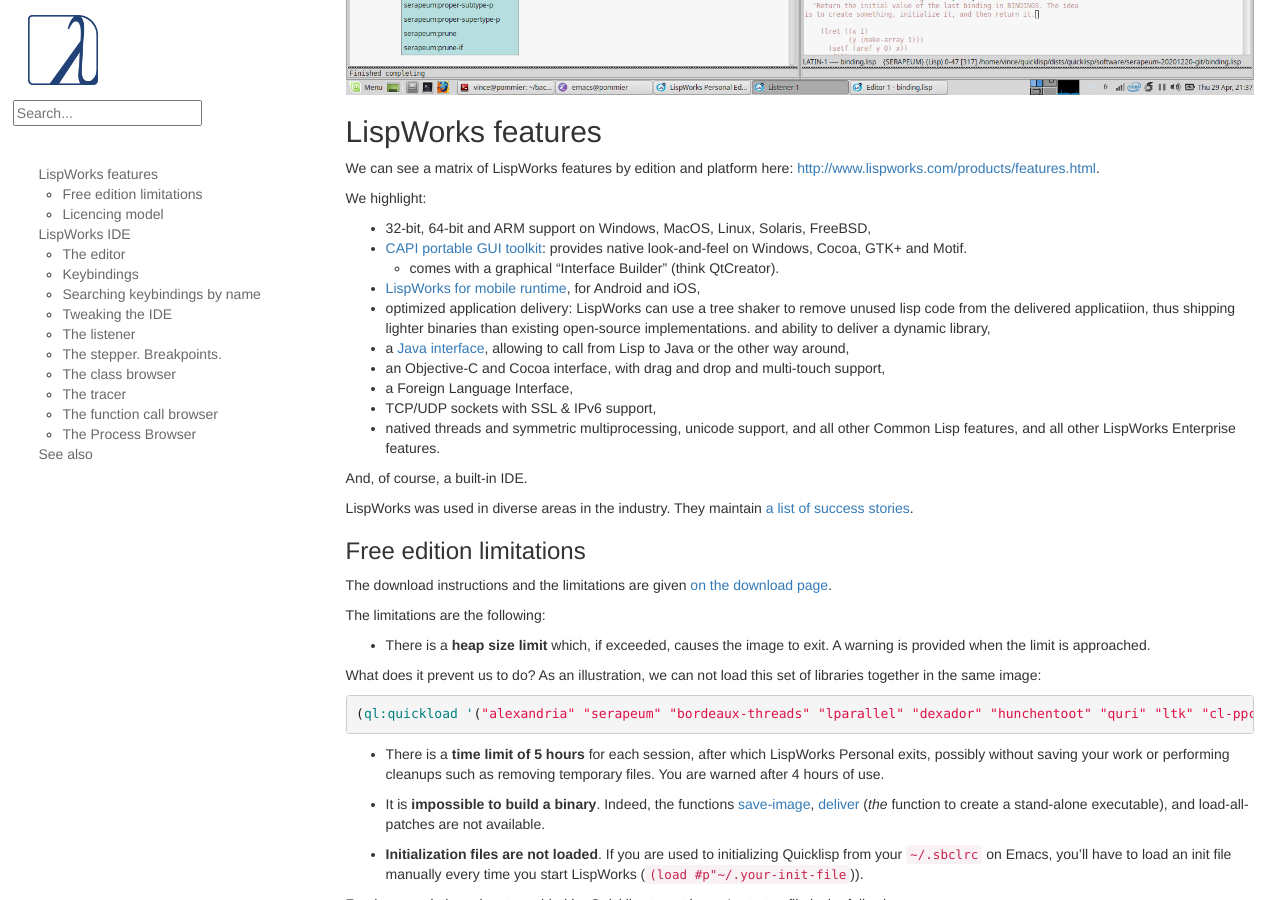
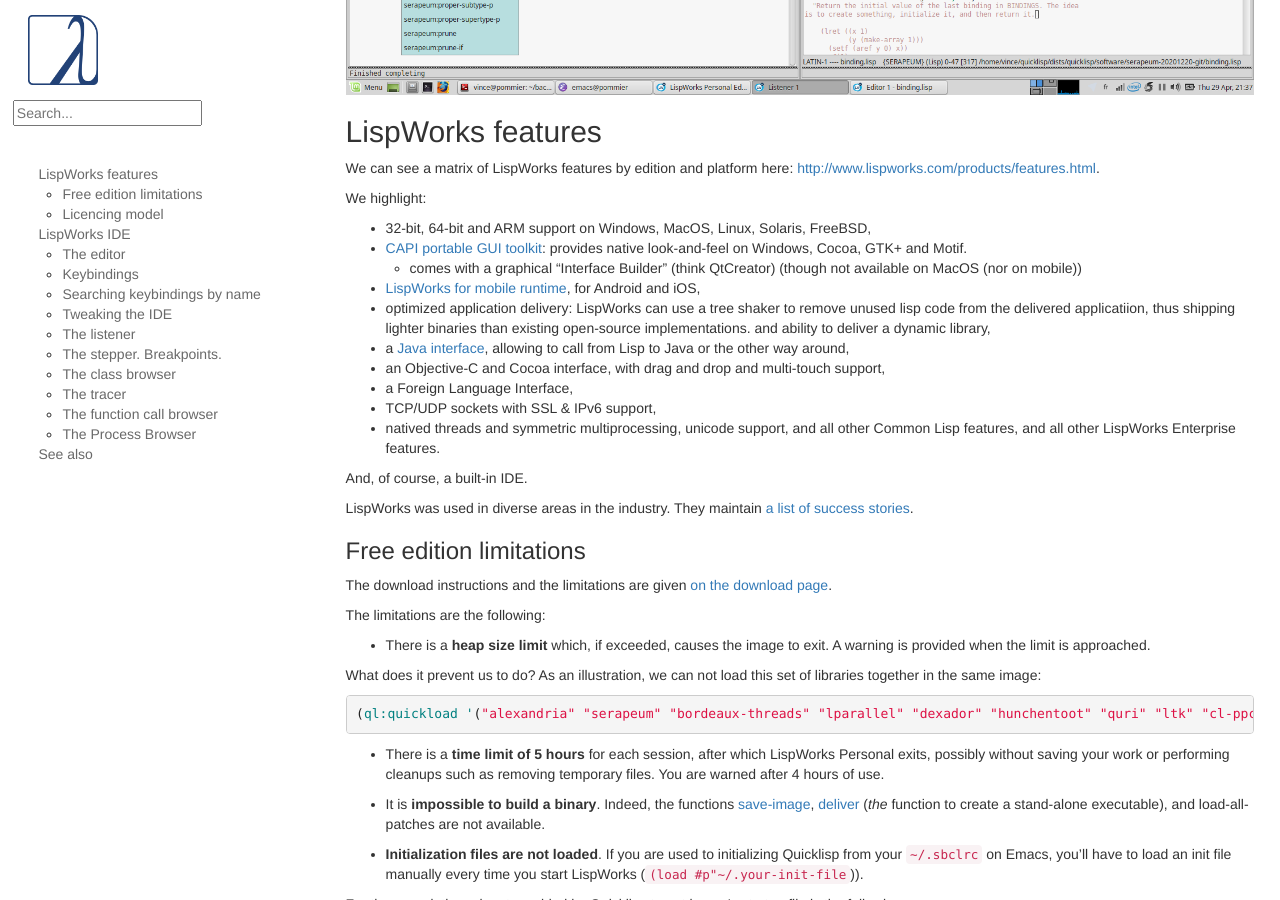
Before and after one commit to LispCookbook/cl-cookbook, a Jekyll site: the page built from lispworks.md, in a window 1280 px wide and 900 px high, scrolled down 739 px. Built offline with Jekyll 4.4.1, drawn with Linux system fonts in a browser that asks for light colours.

Commit message:
lispworks: Interface Builder not available on MacOS

```diff
--- a/lispworks.md
+++ b/lispworks.md
@@ -29,7 +29,7 @@
 
 - 32-bit, 64-bit and ARM support on Windows, MacOS, Linux, Solaris, FreeBSD,
 - [CAPI portable GUI toolkit](http://www.lispworks.com/documentation/lw61/CAPRM/html/capiref.htm): provides native look-and-feel on Windows, Cocoa, GTK+ and Motif.
-  - comes with a graphical "Interface Builder" (think QtCreator).
+  - comes with a graphical "Interface Builder" (think QtCreator) (though not available on MacOS (nor on mobile))
 - [LispWorks for mobile runtime](http://www.lispworks.com/products/lw4mr.html), for Android and iOS,
 - optimized application delivery: LispWorks can use a tree shaker to
   remove unused lisp code from the delivered applicatiion, thus
```
